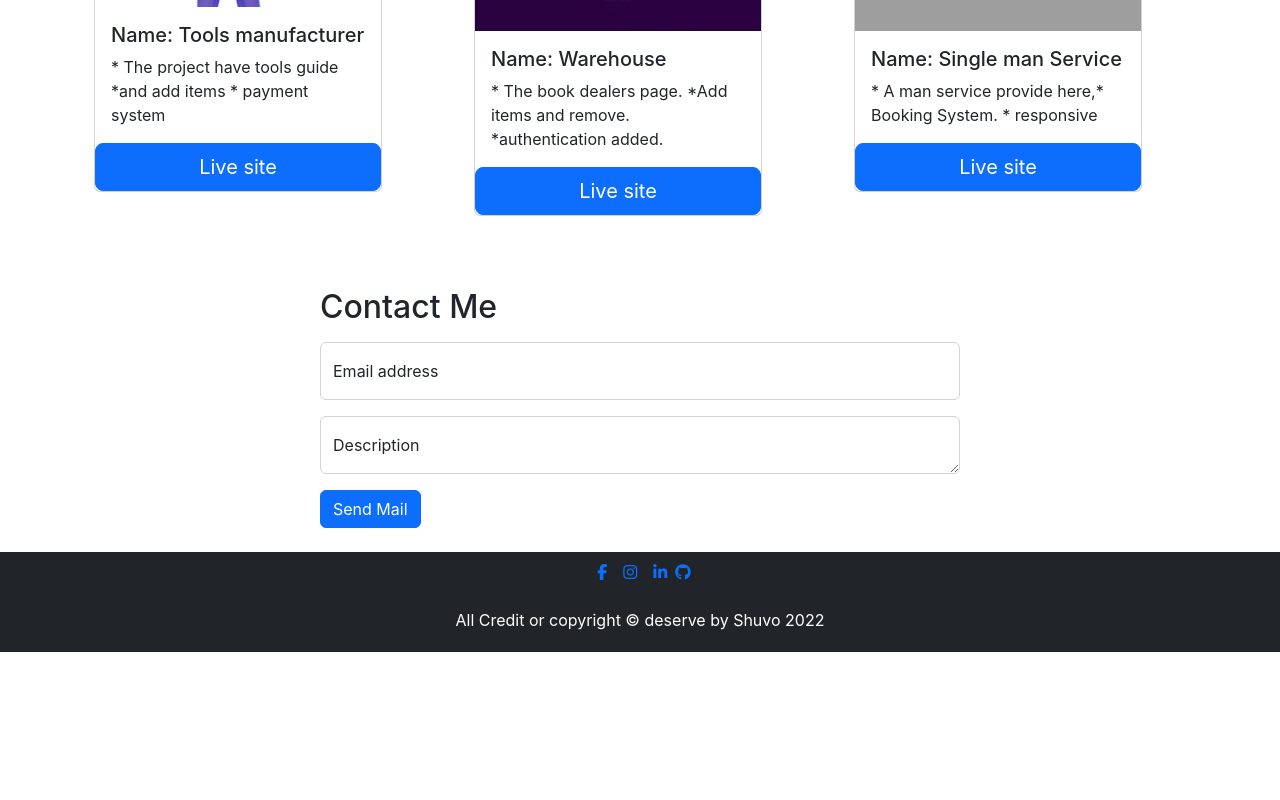
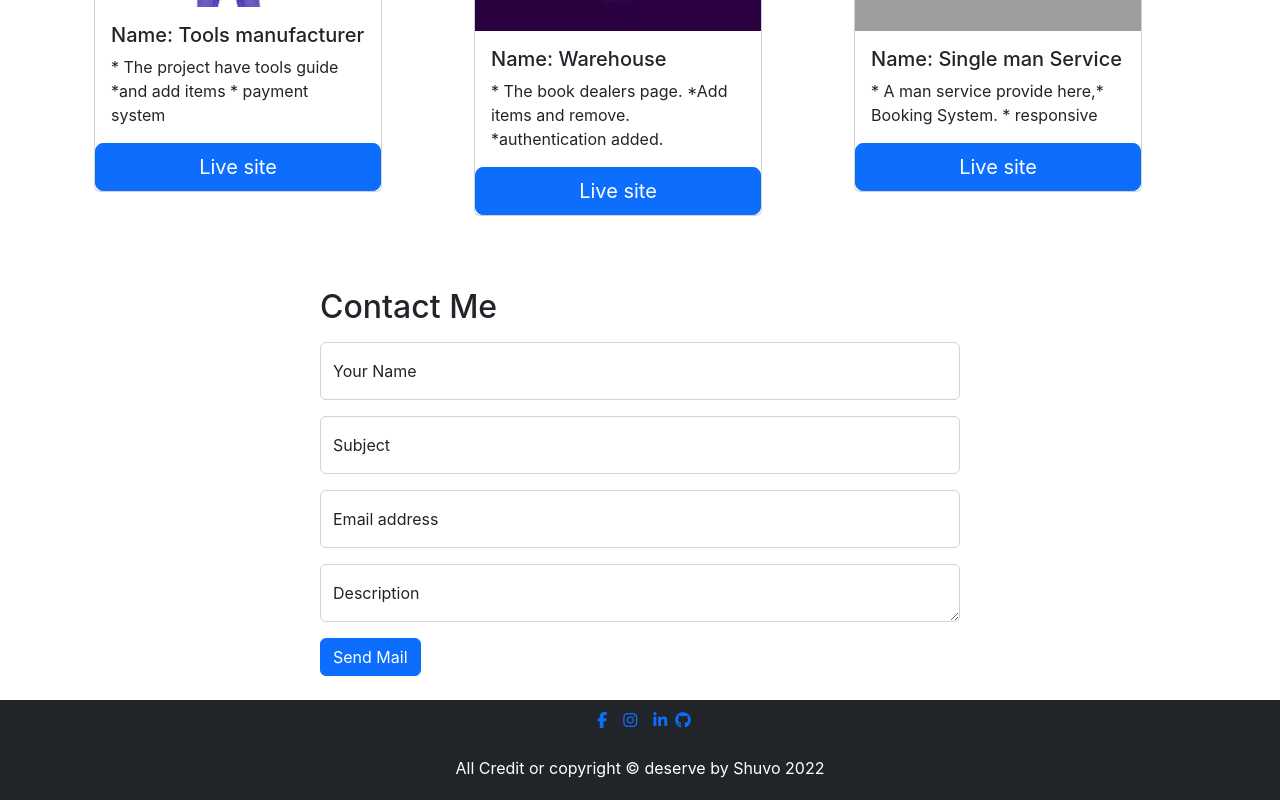
Before and after one commit to shabbirahmedshuvo01/my-special-portfolio, a React (Create React App) app: page / in a window 1280 px wide. Shown: the part 1183-1983 px from the top of the page. Before the commit the page ends 1835 px from the top, so only its background shows below. Built offline with nearby package versions, Linux system fonts and the light colour scheme; grey boxes are pictures that could not be loaded.

Commit message:
submit set up

```diff
--- a/package.json
+++ b/package.json
@@ -6,6 +6,7 @@
     "@testing-library/jest-dom": "^5.16.4",
     "@testing-library/react": "^13.3.0",
     "@testing-library/user-event": "^13.5.0",
+    "emailjs-com": "^3.2.0",
     "react": "^18.1.0",
     "react-dom": "^18.1.0",
     "react-router-dom": "^6.3.0",
--- a/src/Components/Contact/Contact.js
+++ b/src/Components/Contact/Contact.js
@@ -1,16 +1,31 @@
 import React, { useRef } from 'react';
+import emailjs from 'emailjs-com';
 
 const Contact = () => {
 
     const emailRef = useRef('');
     const descriptionRef = useRef('');
+    const nameRef = useRef('');
 
-    const handleSubmit = async event => {
+    const handleSubmit = event => {
         event.preventDefault();
+        const name = event.target.name.value
+        const subject = event.target.subject.value
         const email = emailRef.current.value;
         const description = descriptionRef.current.value;
 
-        console.log(email, description);
+        console.log(name, subject, email, description)
+
+        emailjs.sendForm('service_h5syjfe', 'template_od2ekb8', event.target, '4rjlS9y1cer7zxOdj')
+            .then((result) => {
+                console.log(result.text);
+                if (result.text) {
+                    alert('Mail Sent')
+                }
+            }, (error) => {
+                console.log(error.text);
+            });
+        event.target.reset();
     }
 
     return (
@@ -20,11 +35,19 @@ const Contact = () => {
 
             <form onSubmit={handleSubmit}>
                 <div class="form-floating mt-3">
-                    <input ref={emailRef} type="email" class="form-control" id="floatingInput" placeholder="Email" />
+                    <input ref={nameRef} type="name" name="name" class="form-control" id="floatingInput" placeholder="Name" />
+                    <label for="floatingInput">Your Name</label>
+                </div>
+                <div class="form-floating mt-3">
+                    <input type="subject" name="subject" class="form-control" id="floatingInput" placeholder="subject" />
+                    <label for="floatingInput">Subject</label>
+                </div>
+                <div class="form-floating mt-3">
+                    <input ref={emailRef} type="email" name="email" class="form-control" id="floatingInput" placeholder="Email" />
                     <label for="floatingInput">Email address</label>
                 </div>
                 <div class="form-floating mt-3">
-                    <textarea ref={descriptionRef} type="description" class="form-control" placeholder="Description" />
+                    <textarea ref={descriptionRef} type="description" name='description' class="form-control" placeholder="Description" />
                     <label for="floatingPassword">Description</label>
                 </div>
                 <input className='btn btn-primary mt-3' type="submit" value="Send Mail" />
```
Also changed, not shown: 1 other file (tests, documents, lock files or other folders).
